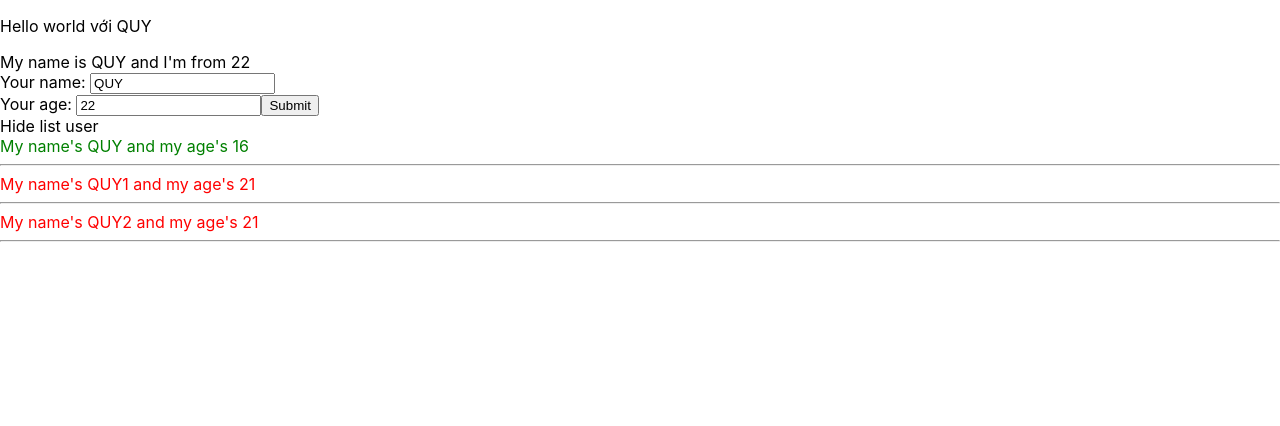
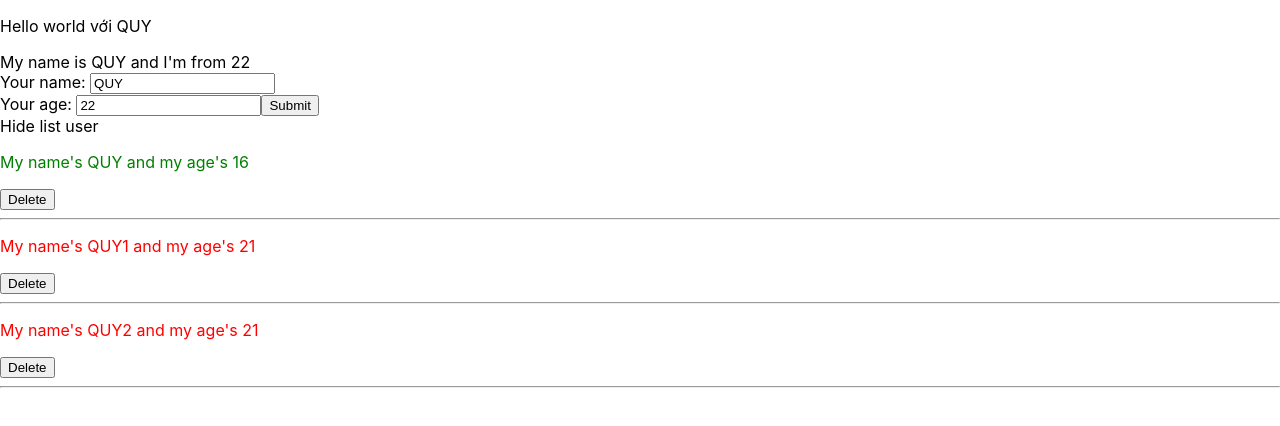
Before and after one commit to quy12022002/BASE_REACT_REDEX, a React (Create React App) app: page / in a window 1280 px wide. Shown: the top 426 px of the page. Built offline with nearby package versions, Linux system fonts and the light colour scheme.

Commit message:
delete with filter

```diff
--- a/src/components/DisplayInfor.js
+++ b/src/components/DisplayInfor.js
@@ -11,6 +11,7 @@ class DisplayInfor extends React.Component {
     });
   };
 
+  //template + logic js
   render() {
     // destructuring array/object
     const { listUsers } = this.props;
@@ -27,19 +28,24 @@ class DisplayInfor extends React.Component {
           </span>
         </div>
         {this.state.isShowOrHide && (
-          <div>
+          <>
             {listUsers.map((item) => {
               return (
                 <div
                   key={item.id}
                   className={+item.age <= 16 ? "green" : "red"}
                 >
-                  My name's {item.name} and my age's {+item.age}
+                  <p>
+                    My name's {item.name} and my age's {item.age}
+                  </p>
+                  <button onClick={() => this.props.hanldleDeleteUser(item.id)}>
+                    Delete
+                  </button>
                   <hr />
                 </div>
               );
             })}
-          </div>
+          </>
         )}
       </div>
     );
--- a/src/components/MyComponent.js
+++ b/src/components/MyComponent.js
@@ -8,25 +8,40 @@ import DisplayInfor from "./DisplayInfor";
 class MyComponent extends React.Component {
   state = {
     listUsers: [
-      { id: "1", name: "QUY", age: "16" },
-      { id: "2", name: "QUY1", age: "21" },
-      { id: "3", name: "QUY2", age: "21" },
+      { id: 1, name: "QUY", age: "16" },
+      { id: 2, name: "QUY1", age: "21" },
+      { id: 3, name: "QUY2", age: "21" },
     ],
   };
 
   hanldleAddNewUser = (userObj) => {
-    console.log(userObj);
     this.setState({
       listUsers: [userObj, ...this.state.listUsers],
     });
   };
+
+  hanldleDeleteUser = (userId) => {
+    let listUsersClone = [...this.state.listUsers];
+    listUsersClone = listUsersClone.filter((item) => item.id !== userId);
+    this.setState({
+      listUsers: listUsersClone,
+    });
+  };
+
   // JSX
   render() {
+    //DRY: don't repeat youself
+
+    // Variables with JSX: console.log() and JSON.stringify()
+
     return (
-      <div>
+      <>
         <AddUserInfor hanldleAddNewUser={this.hanldleAddNewUser} />
-        <DisplayInfor listUsers={this.state.listUsers} />
-      </div>
+        <DisplayInfor
+          listUsers={this.state.listUsers}
+          hanldleDeleteUser={this.hanldleDeleteUser}
+        />
+      </>
     );
   }
 }
```
